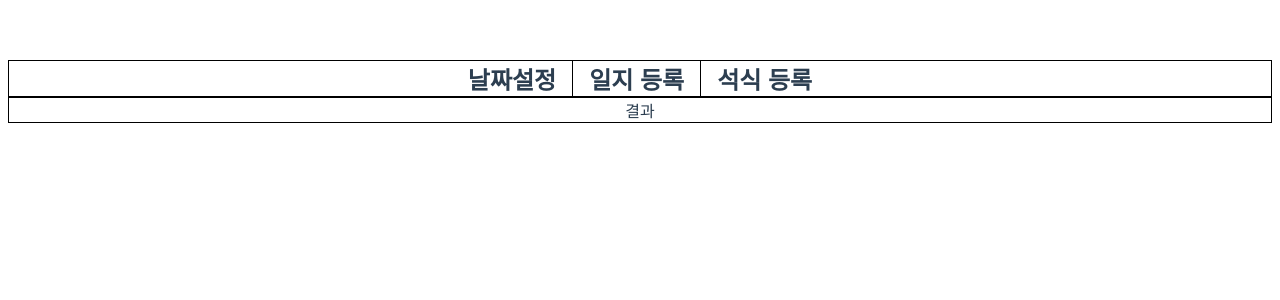
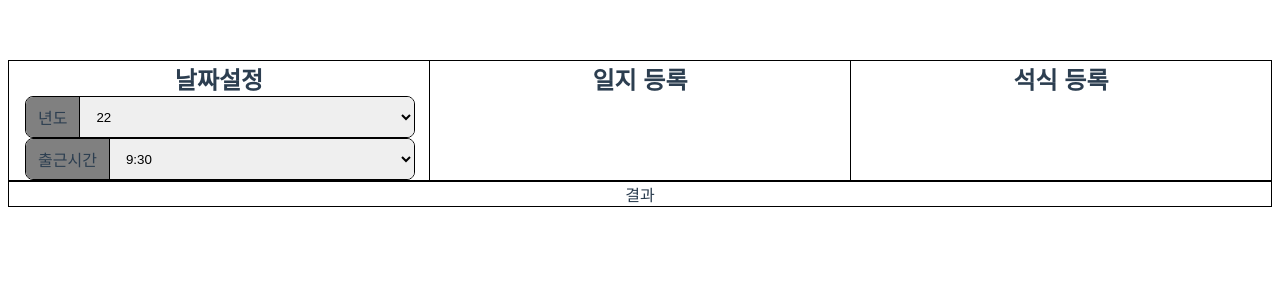
Before and after one commit to teller2016/vue-fe-overtime, a Vue app: page / in a window 1280 px wide. Shown: the top 300 px of the page. Built offline with nearby package versions, Linux system fonts and the light colour scheme.

Commit message:
select element component, style made

```diff
--- a/src/components/ContainerBox.vue
+++ b/src/components/ContainerBox.vue
@@ -3,7 +3,23 @@
     <!-- 옵션 영역 -->
     <div class="container__box">
       <div class="sb__options">
-        <OptionBox headerTitle="날짜설정"></OptionBox>
+        <OptionBox headerTitle="날짜설정">
+
+          <SelectElement selectTitle="년도" selectName="year">
+            <option value="22">22</option>
+            <option value="23">23</option>
+            <option value="24">24</option>
+            <option value="25">25</option>
+            <option value="26">26</option>
+          </SelectElement>
+
+          <SelectElement selectTitle="출근시간" selectName="start-time">
+            <option value="18">9</option>
+            <option value="18.5" selected="">9:30</option>
+            <option value="19">10:00</option>
+          </SelectElement>
+
+        </OptionBox>
         <OptionBox headerTitle="일지 등록"></OptionBox>
         <OptionBox headerTitle="석식 등록"></OptionBox>
       </div>
@@ -17,10 +33,12 @@
 </template>
 
 <script>
+import SelectElement from './elements/SelectElement.vue';
 import OptionBox from './OptionBox.vue';
 export default {
   components: {
     OptionBox,
+    SelectElement,
   }
 }
 </script>
--- a/src/components/OptionBox.vue
+++ b/src/components/OptionBox.vue
@@ -3,7 +3,7 @@
         <header class="option__header">{{ headerTitle }}</header>
 
         <div class="option__content">
-
+            <slot></slot>
         </div>
     </div>
 </template>
@@ -19,6 +19,7 @@ export default {
 <style lang="scss" scoped>
 .sb {
     &__option {
+        width: 100%;
         padding: 0 16px;
 
         &:not(:first-of-type) {
--- a/src/components/elements/SelectElement.vue
+++ b/src/components/elements/SelectElement.vue
@@ -1,8 +1,8 @@
 <template>
   <div class="sb__select">
-    <span>{{ selectName }}</span>
-    <select name="" id="">
-      <option value="">디폴트</option>
+    <span class="select__title">{{ selectTitle }}</span>
+    <select :name="selectName" id="" class="select__element">
+      <slot></slot>
     </select>
   </div>
 </template>
@@ -10,18 +10,42 @@
 <script>
 export default {
   props: {
+    selectTitle: String,
     selectName: String,
   }
+
+  // TODO: 년도의 경우 option 생성
 }
 </script>
 
 <style lang="scss" scoped>
 .sb {
   &__select {
+    overflow: hidden;
+    display: inline-flex;
+    align-items: stretch;
+    flex-wrap: nowrap;
+    width: 100%;
+    border: 1px solid black;
+    border-radius: 8px;
+
+    select {
+      flex-grow: 1;
+      border: none;
+      padding: 0 12px;
+    }
+
     .select {
-      &__name {
+      &__title {
+        flex-grow: 0;
+        padding: 8px 12px;
+        background: gray;
+        border-right: 1px solid black;
+      }
 
+      &__element {
       }
+
     }
   }
 }
```
